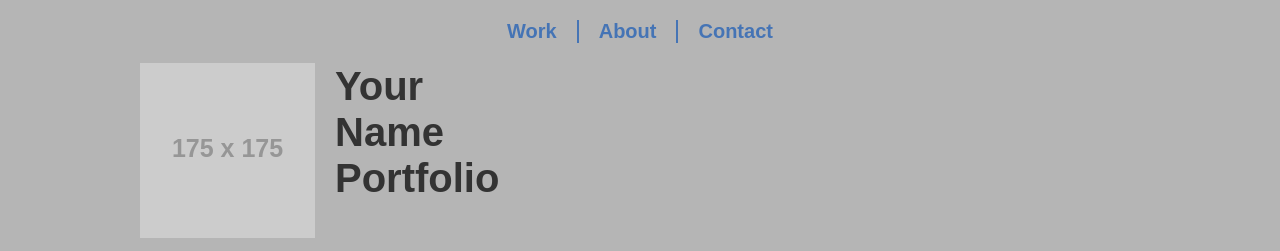
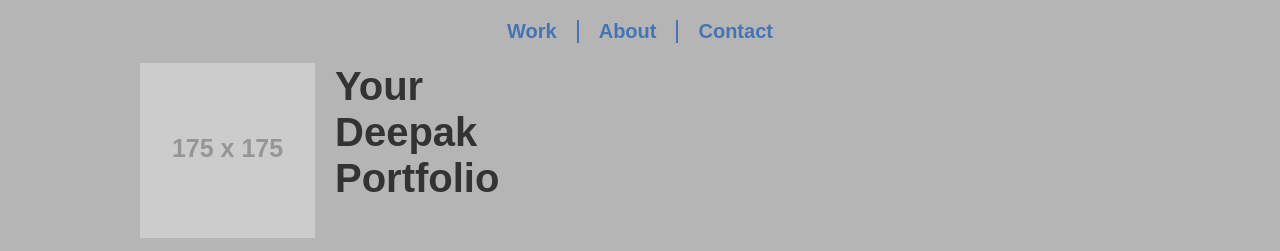
Before and after one commit to PES2UG22CS657/portfolio, a plain HTML site: page index.html in a window 1280 px wide. Shown: the top 251 px of the page. Drawn offline with nearby package versions, Linux system fonts and the light colour scheme; placeholder pictures from the web are drawn by us.

Commit message:
PES2UG22CS657

```diff
--- a/index.html
+++ b/index.html
@@ -38,7 +38,7 @@
         <div class="wrapper">
 
 			<div class="logo-container">
-				<h1>Your<br>Name<br>Portfolio</h1>
+				<h1>Your<br>Deepak<br>Portfolio</h1>
 
 				<!-- ------------------------------------------------------
 				Note that the image of the logo is linked to the home page.
```
